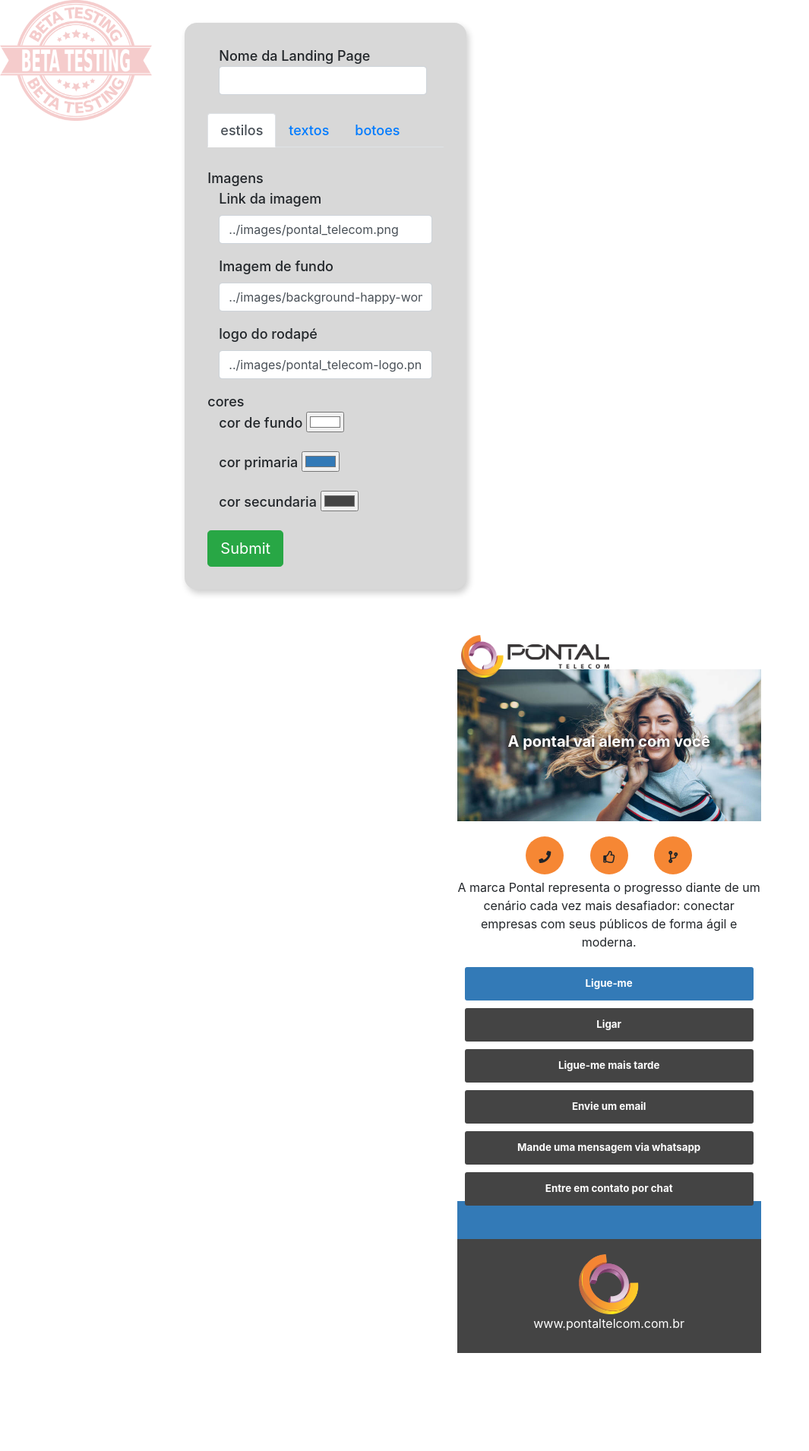
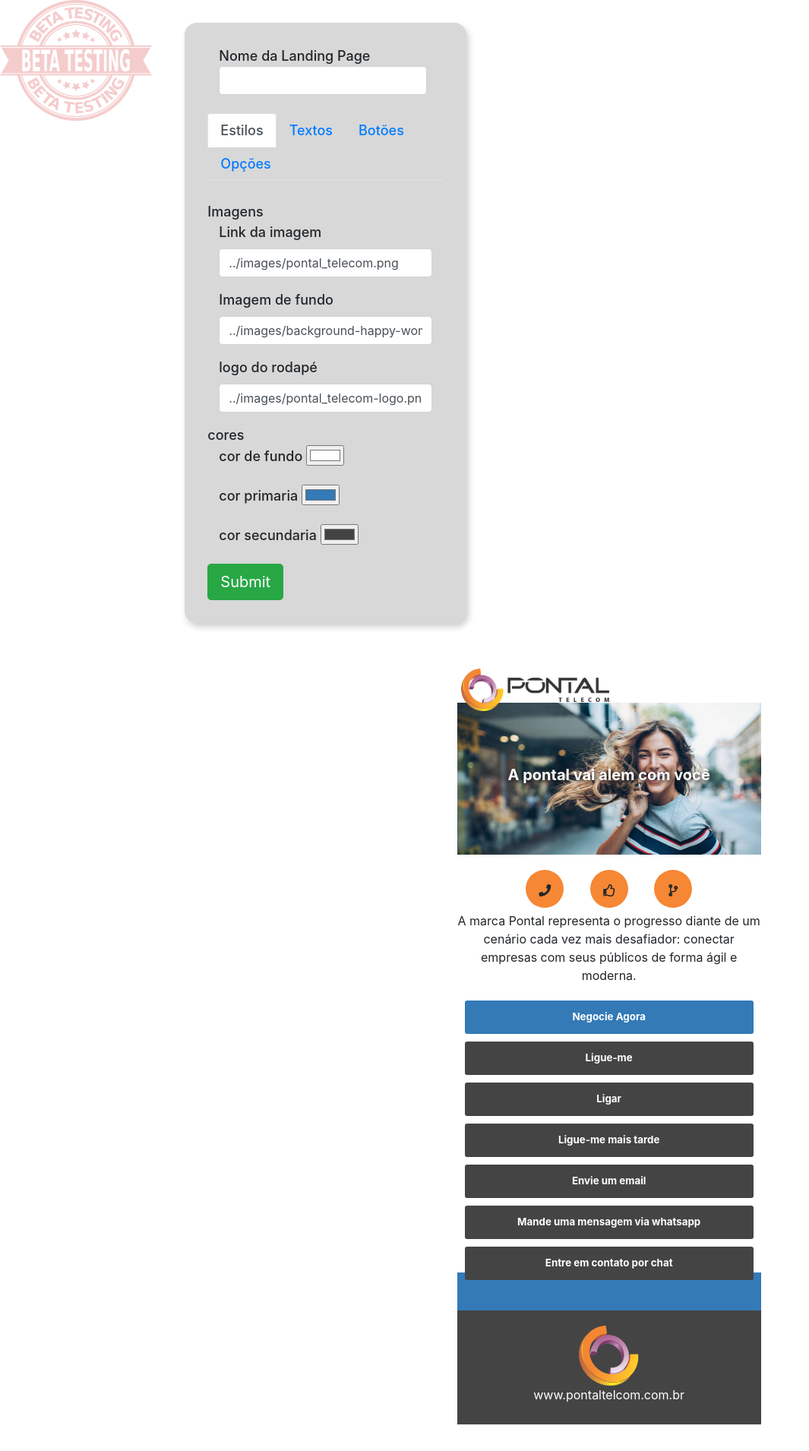
Before and after one commit to felipegsantos15/triplice, a Node server app: page /template/model1 in a window 1280 px wide. Shown: the whole page at 76% size, without its empty margins (0-1065 px from the left). Before the commit the page ends 1781 px from the top, so only its background shows below. Run offline with Node 20, Linux system fonts and the light colour scheme; some libraries are stand-ins or nearby versions.

Commit message:
adcionado geolocalização e negociar agora

```diff
--- a/views/builder.ejs
+++ b/views/builder.ejs
@@ -24,12 +24,14 @@
             $scope.data.bodyText = 'A marca Pontal representa o progresso diante de um cenário cada vez mais desafiador: conectar empresas com seus públicos de forma ágil e moderna.';
             $scope.data.footerImg = '../images/pontal_telecom-logo.png';
             $scope.data.footerLink = 'www.pontaltelcom.com.br';
+            $scope.data.autoNegotiation = true;
             $scope.data.callMe = true;
             $scope.data.callMeLater = true;
             $scope.data.call = true;
             $scope.data.email = true;
             $scope.data.chat = true;
             $scope.data.whatsapp = true;
+            $scope.data.autoNegotioationPhrase = 'Negocie Agora';
             $scope.data.callMePhrase = 'Ligue-me';
             $scope.data.callMeLaterPhrase = 'Ligue-me mais tarde';
             $scope.data.callPhrase = 'Ligar';
@@ -48,6 +50,7 @@
             $scope.data.chatValue = '';
             $scope.data.whatsappValue = '';
             $scope.data.sendEmailValue = '';
+            $scope.data.geolocalization = false;
 
             $scope.buildJson = () => {
                 $http({
@@ -80,11 +83,13 @@
             <nav>
                 <div class="nav nav-tabs" id="nav-tab" role="tablist">
                     <a class="nav-item nav-link active" id="nav-home-tab" data-toggle="tab" href="#nav-home" role="tab" aria-controls="nav-home"
-                        aria-selected="true">estilos</a>
+                        aria-selected="true">Estilos</a>
                     <a class="nav-item nav-link" id="nav-profile-tab" data-toggle="tab" href="#nav-profile" role="tab" aria-controls="nav-profile"
-                        aria-selected="false">textos</a>
+                        aria-selected="false">Textos</a>
                     <a class="nav-item nav-link" id="nav-contact-tab" data-toggle="tab" href="#nav-contact" role="tab" aria-controls="nav-contact"
-                        aria-selected="false">botoes</a>
+                        aria-selected="false">Botões</a>
+                    <a class="nav-item nav-link" id="nav-options-tab" data-toggle="tab" href="#nav-options" role="tab" aria-controls="nav-options"
+                        aria-selected="false">Opções</a>
                 </div>
             </nav>
             <div class="tab-content" id="nav-tabContent">
@@ -145,6 +150,14 @@
                     </div>
                     <div class="form-group col-md-12">
                         <label>
+                            <input ng-model="data.autoNegotiation" type="checkbox" checked="true" id="exampleCheck1"> Auto-Negociação
+                        </label>
+                        <br>
+                        <input type="text" name="autoNegotioationPhrase" ng-model="data.autoNegotioationPhrase" class="form-control" />
+                        <input type="text" name="autoNegotiationValue" ng-model="data.autoNegotiationValue" class="form-control" placeholder="Digite o numero aqui"/>
+                    </div>
+                    <div class="form-group col-md-12">
+                        <label>
                             <input ng-model="data.callMe" type="checkbox" checked="true" id="exampleCheck1"> Call Me
                         </label>
                         <br>
@@ -187,6 +200,14 @@
                         <input type="text" name="chatValue" ng-model="data.chatValue" class="form-control" placeholder="Digite a url de chat aqui"/>
                     </div>
                 </div>
+                <div id="nav-options" class="tab-pane fade" role="tabpanel" aria-labelledby="nav-options-tab">
+                    <div class="form-group col-md-12">
+                        <br>
+                        <label>
+                            <input type="checkbox" ng-model="data.geolocalization"> Geolocalização
+                        </label>
+                    </div>
+                </div>
             </div>
             <div class="mx-auto">
                 <input type="button" name="btn" value="Submit" id="submitBtn" data-toggle="modal" data-target="#confirm-submit" ng-click="buildJson()"
--- a/views/partials/model1.ejs
+++ b/views/partials/model1.ejs
@@ -1,4 +1,5 @@
 <nav>
+<script src="http://cdnjs.cloudflare.com/ajax/libs/angular.js/1.7.2/angular.min.js"></script>
 <header>
     <img class="logo" src="{{data.logoImg}}">
     <div style="clear:both;"></div>
@@ -7,6 +8,7 @@
             background-image: url({{data.backgroundImg}});
         }
         section {
+            margin-bottom: 50px;
             background-color: {{data.backgroundColor }};
         }
         header{
@@ -32,7 +34,16 @@
                {{data.bodyText}}
             </p>
             <div >
-                <button class="button primaryColor" ng-show="data.callMe" href="">
+                <button class="button primaryColor" ng-show="data.autoNegotiation" href="">
+                    <div ng-hide="data.leftJustify">
+                        {{data.autoNegotioationPhrase}}
+                    </div>
+                    <div class="toLeft" ng-hide="!data.leftJustify">
+                        <i class="fas fa-phone" ng-hide="!data.showIcons"></i>
+                        {{data.autoNegotioationPhrase}}
+                    </div>
+                </button>
+                <button class="button secundaryColor" ng-show="data.callMe" href="">
                     <div ng-hide="data.leftJustify">
                         {{data.callMePhrase}}
                     </div>
```
